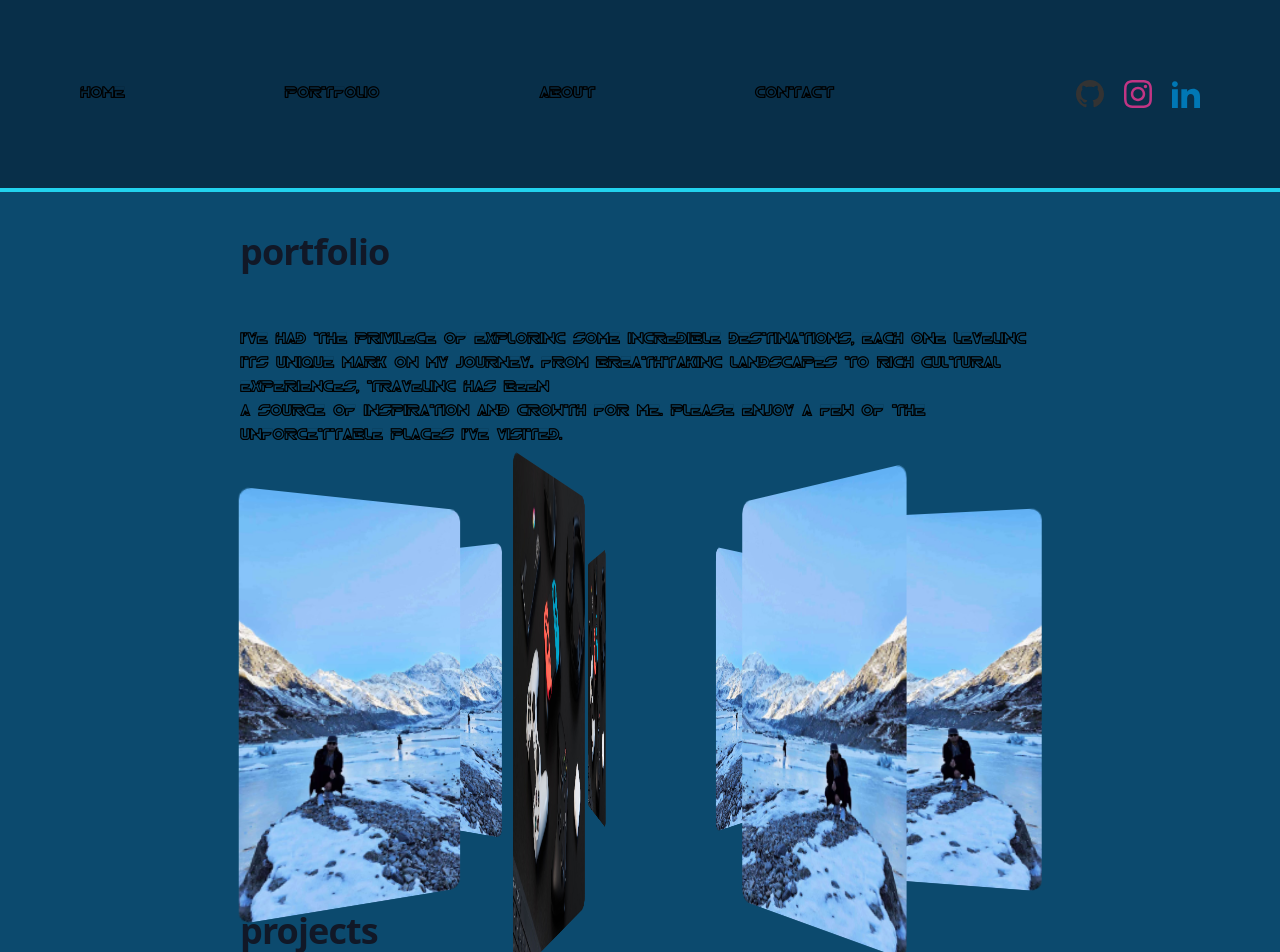
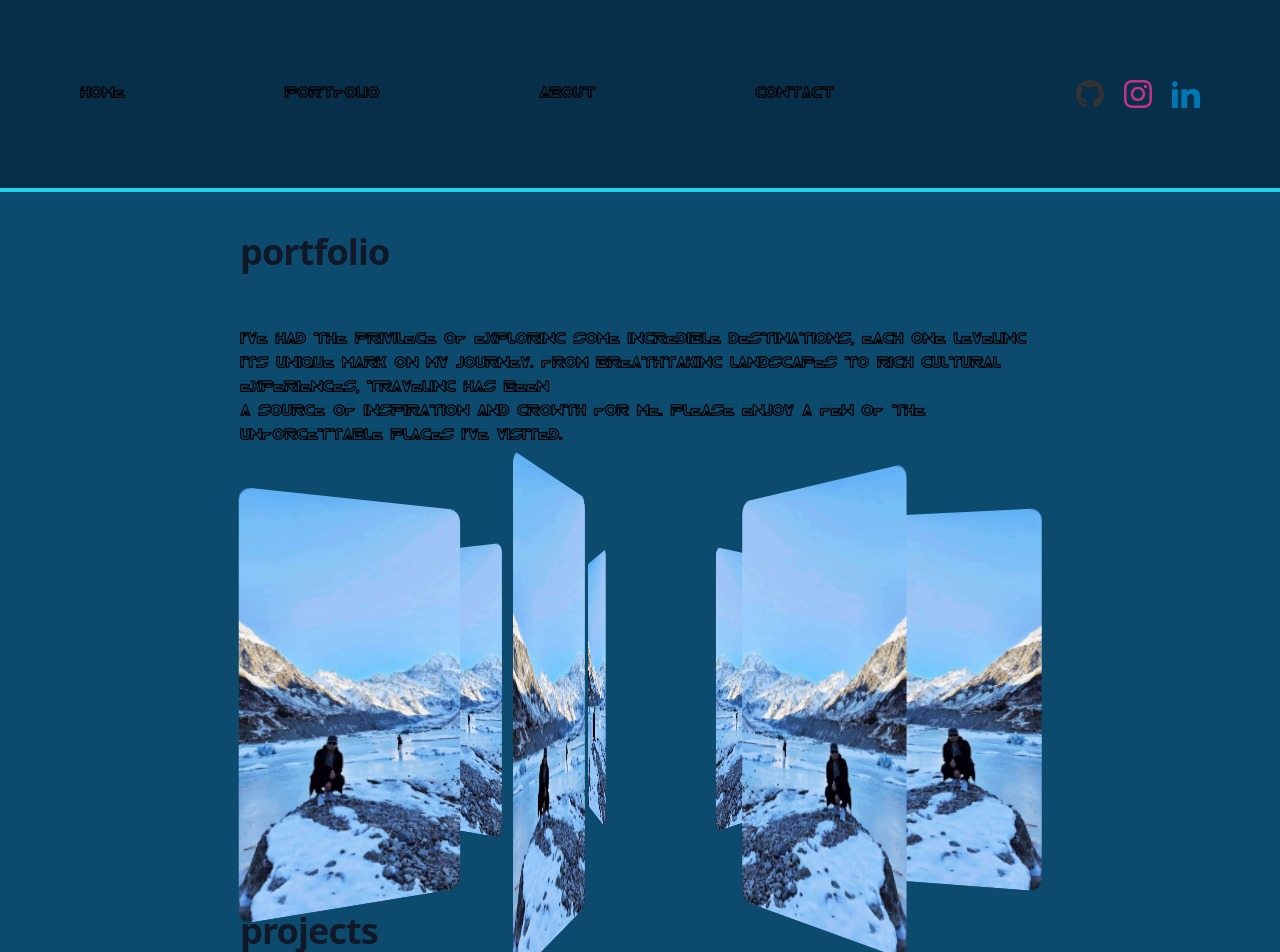
Before and after one commit to jedi24garcia/main-web-react, a React (Create React App) app: page /Portfolio in a window 1280 px wide. Shown: the top 952 px of the page. Built offline with nearby package versions, Linux system fonts and the light colour scheme.

Commit message:
updated images

```diff
--- a/src/Portfolio.js
+++ b/src/Portfolio.js
@@ -21,13 +21,13 @@ function Portfolio() {
                 <div className='scene'>
                     <div className='imageStyle'>
                         <img style={{ '--i': '000deg' }} src={aboutImage} alt="Portfolio project 1" />
-                        <img style={{ '--i': '040deg' }} src={consoleImage} alt="Portfolio project 2" />
+                        <img style={{ '--i': '040deg' }} src={aboutImage} alt="Portfolio project 2" />
                         <img style={{ '--i': '080deg' }} src={aboutImage} alt="Portfolio project 3" />
-                        <img style={{ '--i': '120deg' }} src={consoleImage} alt="Portfolio project 4" />
+                        <img style={{ '--i': '120deg' }} src={aboutImage} alt="Portfolio project 4" />
                         <img style={{ '--i': '160deg' }} src={aboutImage} alt="Portfolio project 5" />
-                        <img style={{ '--i': '200deg' }} src={consoleImage} alt="Portfolio project 6" />
+                        <img style={{ '--i': '200deg' }} src={aboutImage} alt="Portfolio project 6" />
                         <img style={{ '--i': '240deg' }} src={aboutImage} alt="Portfolio project 7" />
-                        <img style={{ '--i': '280deg' }} src={consoleImage} alt="Portfolio project 8" />
+                        <img style={{ '--i': '280deg' }} src={aboutImage} alt="Portfolio project 8" />
                         <img style={{ '--i': '320deg' }} src={aboutImage} alt="Portfolio project 9" />
                     </div>
                 </div>
```
